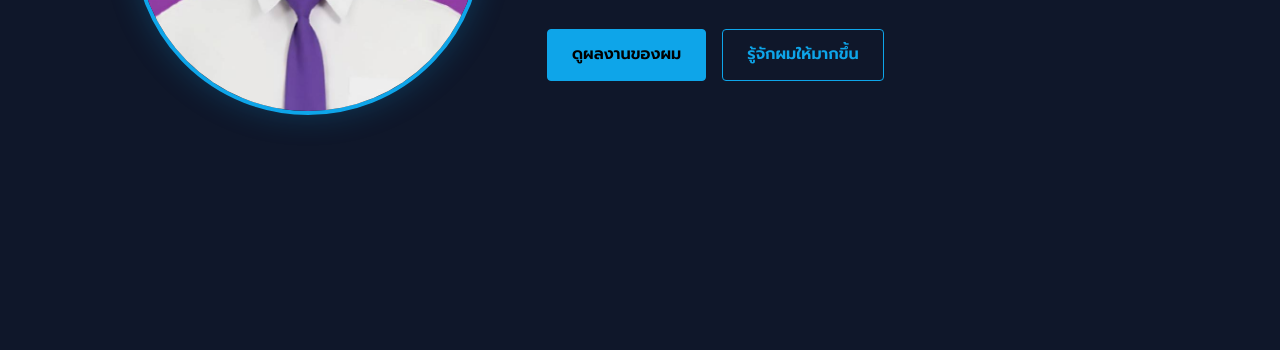
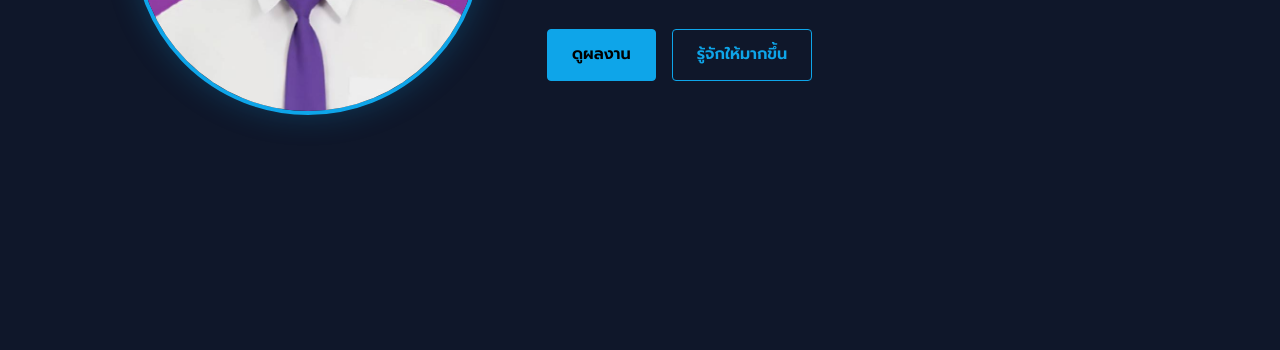
Before and after one commit to TeerapatChuatong/resume, a plain HTML site: page index.html in a window 1280 px wide. Shown: the part 450-800 px from the top of the page. Drawn offline with Linux system fonts and the light colour scheme.

Commit message:
Add files via upload

```diff
--- a/index.html
+++ b/index.html
@@ -34,8 +34,8 @@
             </p>
 
             <div style="display: flex; gap: 1rem;">
-                <a href="projects.html" class="btn">ดูผลงานของผม</a>
-                <a href="about.html" class="btn btn-outline">รู้จักผมให้มากขึ้น</a>
+                <a href="projects.html" class="btn">ดูผลงาน</a>
+                <a href="about.html" class="btn btn-outline">รู้จักให้มากขึ้น</a>
             </div>
         </div>
 
```
